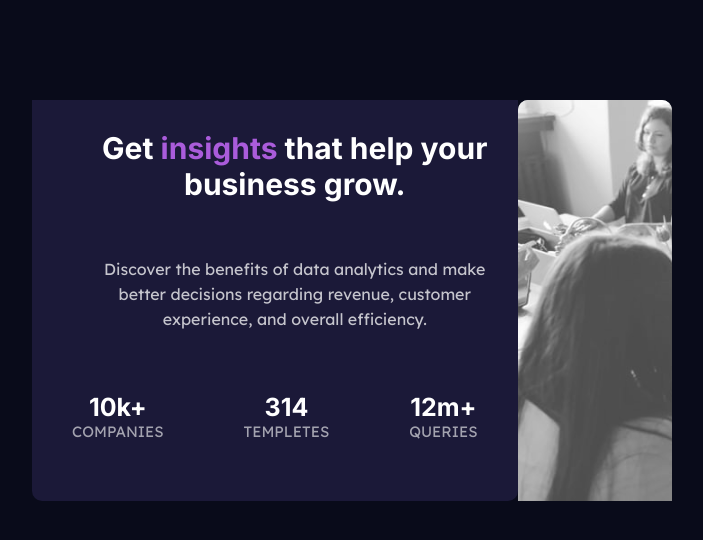
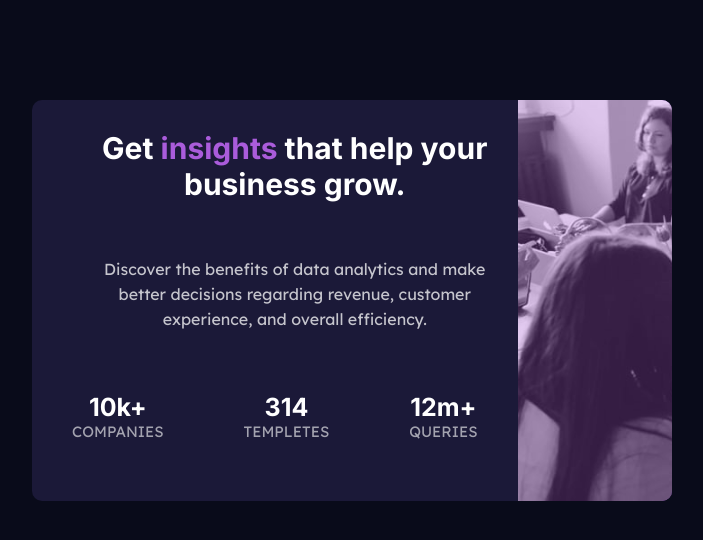
Before and after one commit to Nicamoyanof/desafio1, a plain HTML site: page index.html in a window 1280 px wide. Shown: the whole page, without its empty margins (288-991 px from the left). Drawn offline with Linux system fonts and the light colour scheme.

Commit message:
Add files via upload

```diff
--- a/style.css
+++ b/style.css
@@ -27,7 +27,6 @@ body{
     background: #fff;
     border-top-left-radius: 10px;
     border-top-right-radius: 10px;
-    backgound: hsl(277, 64%, 61%);
 }
 .fondo-ds{
     background-image: url(images/image-header-desktop.jpg);
@@ -117,8 +116,6 @@ body{
         display: flex;
         justify-content: center;
         align-items: center;
-        margin-left: auto;
-        margin-right: auto;
     }
     .nav{
         display: grid;
@@ -137,10 +134,16 @@ body{
     .nav__img-ds{
         display: block;
         position: relative;
+        width: auto;
         grid-column: 2/3;
+        background: hsl(277, 64%, 61%);
+        border-top-left-radius: 0px;
+        border-bottom-right-radius: 10px;
     }
     .fondo-ds{
         position: absolute;
+        border-top-left-radius: 0px;
+        border-bottom-right-radius: 10px;
     }
     .cuerpo{
         display: flex;
@@ -151,6 +154,8 @@ body{
     }
     .text{
         grid-row: 1/2;
+        border-top-left-radius: 10px;
+        border-bottom-right-radius: 0px;
     }
     .atribution{
         display: inline;
```
